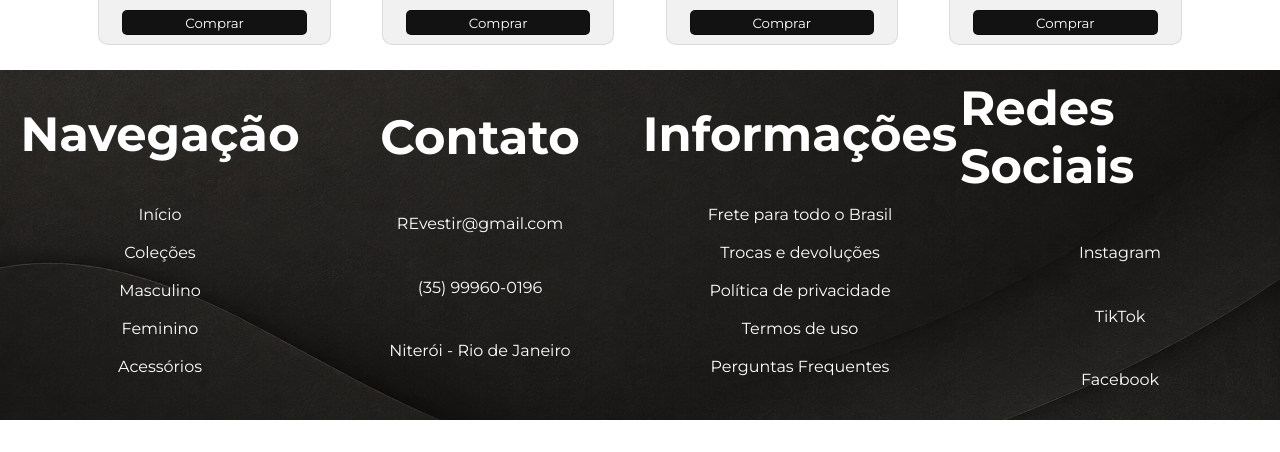
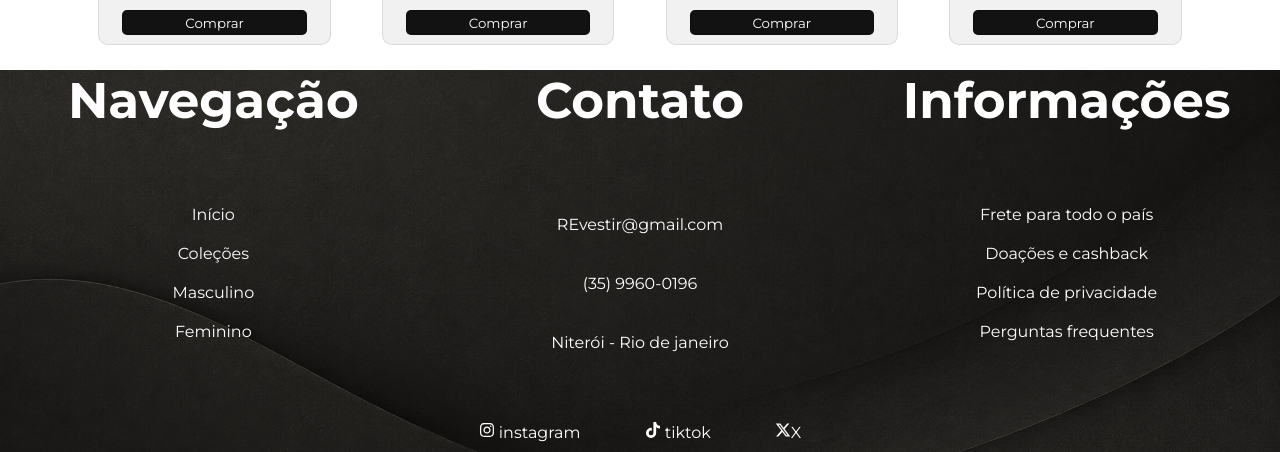
Before and after one commit to arthurreispolini/Trabalho_REvestir, a React (Vite) app: page / in a window 1280 px wide. Shown: the part 1197-1649 px from the top of the page. Before the commit the page ends 1617 px from the top, so only its background shows below. Built offline with nearby package versions, Linux system fonts and the light colour scheme; a web font is replaced by a local one.

Commit message:
processo de fazer o footer

```diff
--- a/src/cardproduto.css
+++ b/src/cardproduto.css
@@ -43,7 +43,7 @@
 }
 .nome-card-produto{
     position: absolute;
-    font-size: clamp(14px, 2vw, 22px);
+    font-size: clamp(10px, 2vw, 22px);
     top: 2%;
     left: 2%;
     color: rgba(0, 0, 0, 0.699);
--- a/src/pagecontent.css
+++ b/src/pagecontent.css
@@ -103,89 +103,72 @@ top: 15%;
     padding-top: 2%;
     padding-bottom: 2%;
 }
-
-
-
-
-
-
-
 .footerdiv{
     width: 100%;
-    height: clamp(350px, 4vw, 20vh);
     background-image: url(./assets/pagecontent/footer.png);
     background-repeat: no-repeat;
     background-position: center;
     background-size: 100%;
     display: grid;
-    grid-template-columns: repeat(4, 1fr);
-    grid-template-rows: 1fr;
+    grid-template-columns: repeat(3, 1fr);
+    grid-template-rows: 80% 20%;
+    grid-auto-flow: row;
+    color: white;
 }
-.footer-nav{
+.footer-navegacao{
     display: flex;
+    align-items: center;
+    justify-content: flex-start;
     flex-direction: column;
-    align-items:center;
+}
+.footer-navegacao h1{
+  font-size: clamp(20px, 5vw, 50px);
+  padding-bottom: clamp(20px, 8vh, 120px );
+}
+.footer-navegacao p{
+ padding: clamp(10px, 1vh, 30px);
+}
+.footer-contato{
+     display: flex;
+    align-items: center;
+    justify-content: flex-start;
+    flex-direction: column;
+}
+.footer-contato h1{
+  font-size: clamp(20px, 5vw, 50px);
+  padding-bottom: clamp(20px, 8vh, 120px );
+}
+.footer-contato p{
+ padding: clamp(20px, 2vh, 40px);
+}
+.footer-informações{
+     display: flex;
+    align-items: center;
+    justify-content: flex-start;
+    flex-direction: column;
+}
+.footer-informações h1{
+    font-size: clamp(20px, 5vw, 50px);
+    padding-bottom: clamp(20px, 8vh, 120px );
+}
+.footer-informações p{
+ padding: clamp(10px, 1vh, 30px);
+}
+.redes-sociais-footer{
+    grid-column: span 3;
+    display: flex;
     justify-content: center;
-    color: #fff;
+    padding-top: 6vh;
+    padding-bottom: 1.5vh;
+    align-items: center;
+    gap: 5vw;
 }
-.footer-nav h1{
-    font-size: 3rem;
-    padding-bottom: 10%;
+.redes-sociais p{
+    margin-top: 10%;
 }
-.footer-nav p{
-    padding: 3%;
+.instagram{
+
 }
-.footer-nav p:hover{
-    color: aqua;
-    cursor: pointer;
+.x{
+
 }
-.contato-footer{
-    display: flex;
-    flex-direction: column;
-    align-items:center;
-    justify-content: center;
-    color: #fff;
-}
-.contato-footer h1{
-    font-size: 3rem;
-    padding-bottom: 8%;
-}
-.contato-footer p{
-    padding: 7%;
-}
-.contato-footer p:hover{
-    color: aqua;
-    cursor: pointer;
-}
-.informacoes-footer{
-    display: flex;
-    flex-direction: column;
-    align-items:center;
-    justify-content: center;
-    color: #fff;
-}
-.informacoes-footer h1{
-    font-size: 3rem;
-    padding-bottom: 10%;
-}
-.informacoes-footer p{
-    padding: 3%;
-}
-.social-footer{
-    display: flex;
-    flex-direction: column;
-    align-items:center;
-    justify-content: center;
-    color: #fff;
-}
-.social-footer h1{
-    font-size: 3rem;
-    padding-bottom: 8%;
-}
-.social-footer p{
-    padding: 7%;
-}
-.social-footer p:hover{
-    color: aqua;
-    cursor: pointer;
-}
--- a/src/pagecontent.jsx
+++ b/src/pagecontent.jsx
@@ -4,6 +4,9 @@ import Cardproduto from "./cardproduto";
 import { useState } from "react";
 import { FaHeart } from "react-icons/fa";
 import { FaRegHeart } from "react-icons/fa";
+import { FaInstagram } from "react-icons/fa";
+import { FaTiktok } from "react-icons/fa";
+import { FaXTwitter } from "react-icons/fa6";
 import modeloinicial from './assets/pagecontent/fotoinicial.png'
 import masculino from './assets/categorias/categoria-masculino.png'
 import feminino from './assets/categorias/categoria-feminina.png'
@@ -89,41 +92,33 @@ const destaques = [
 </div>
 
        <div className="footerdiv">
-<div className="footer-nav">
+<div className="footer-navegacao">
 <h1>Navegação</h1>
 <p>Início</p>
 <p>Coleções</p>
 <p>Masculino</p>
 <p>Feminino</p>
-      <p>Acessórios</p>
 </div>
-
-<div className="contato-footer">
+<div className="footer-contato">
     <h1>Contato</h1>
     <p>REvestir@gmail.com</p>
-<p>(35) 99960-0196</p>
-<p>Niterói - Rio de Janeiro</p>
+    <p>(35) 9960-0196</p>
+    <p>Niterói - Rio de janeiro</p>
 </div>
-
-<div className="informacoes-footer">
+<div className="footer-informações">
    <h1>Informações</h1>
-<p>Frete para todo o Brasil</p>
-<p>Trocas e devoluções</p>
+   <p>Frete para todo o país</p>
+   <p>Doações e cashback</p>
    <p>Política de privacidade</p>
-<p>Termos de uso</p>
-<p>Perguntas Frequentes</p>
+   <p>Perguntas frequentes</p>
 </div>
-
-<div className="social-footer">
-<h1>Redes Sociais</h1>
-<p>Instagram</p>
-<p>TikTok</p>
-<p>Facebook</p>
-</div>
+<div className="redes-sociais-footer">
+    <p> <FaInstagram className="instagram"/> instagram</p>
+    <p> <FaTiktok /> tiktok</p>
+    <p> <FaXTwitter className="x" />X</p>
 </div>
        </div>
 
- )
-}
+</div>   )}
 
 export default PageContent
```
Lines whose indentation alone changed are shown as unchanged.
